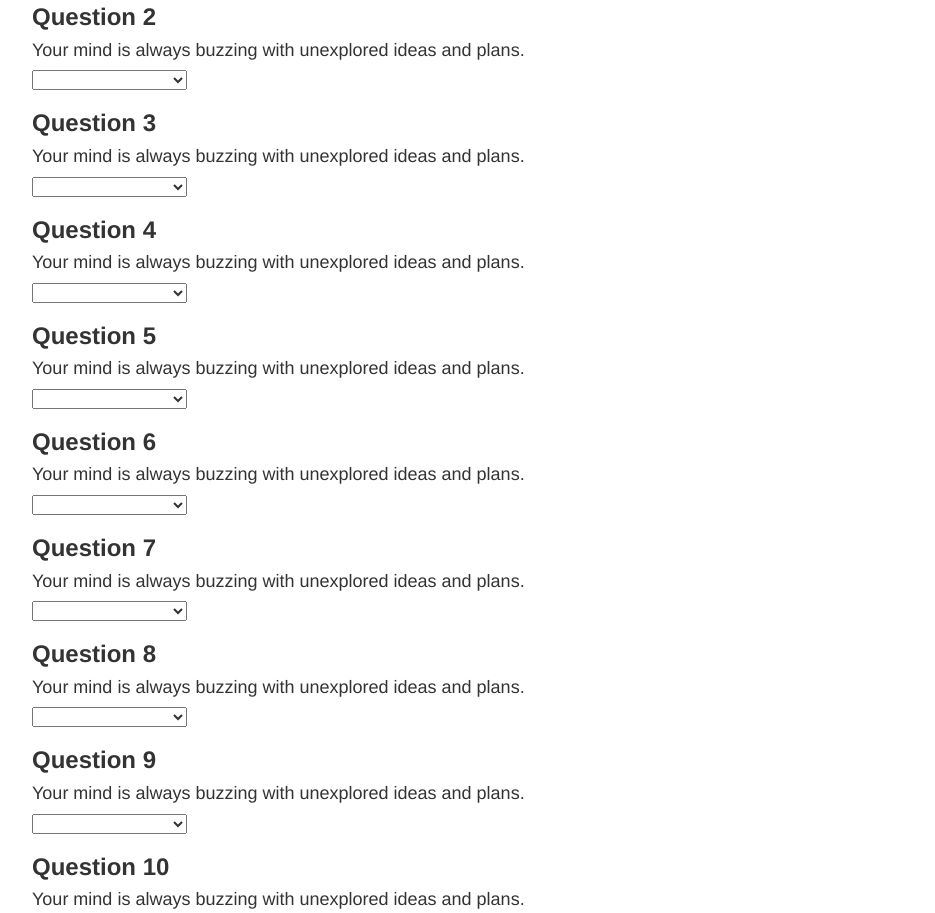
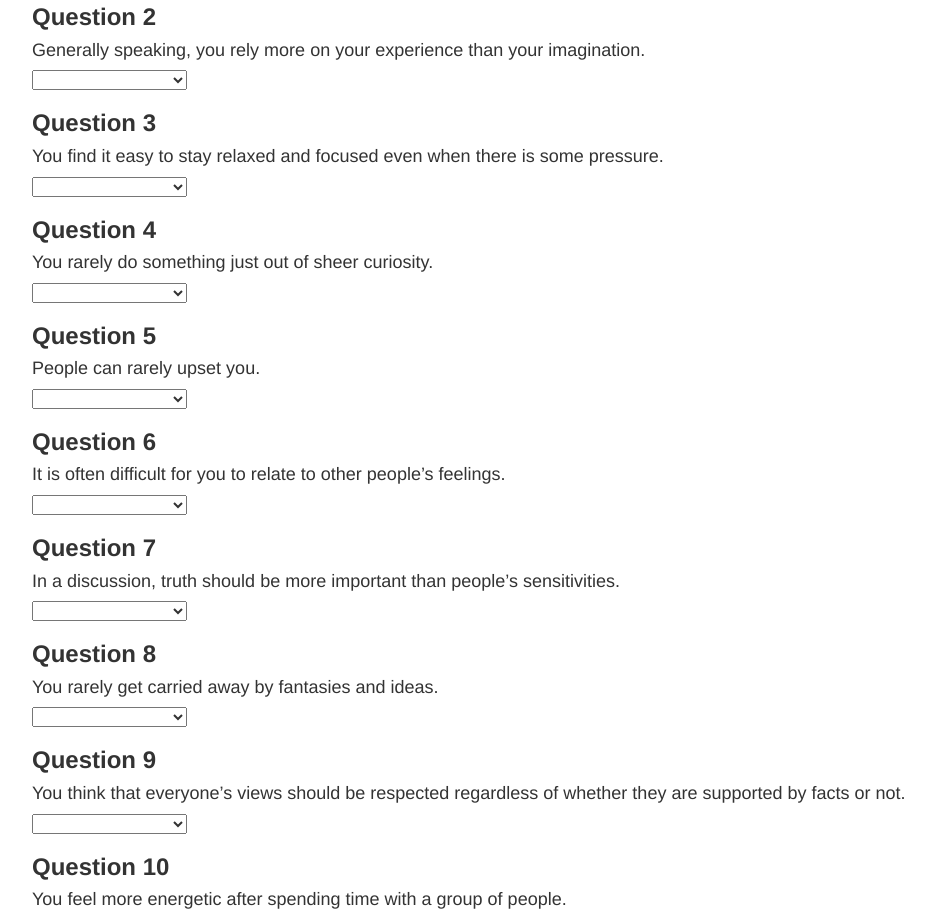
Before and after one commit to adnanniaz77/FriendFinder, a website: page app/public/survey.html in a window 1280 px wide. Shown: the part 411-1324 px from the top of the page, without its empty margins (38-973 px from the left). Drawn offline with nearby package versions, Linux system fonts and the light colour scheme.

Commit message:
working on survey form elements

```diff
--- a/app/public/survey.html
+++ b/app/public/survey.html
@@ -36,7 +36,7 @@
         </select>
 
         <h3><strong>Question 2</strong></h3>
-        <h4>Your mind is always buzzing with unexplored ideas and plans.</h4>
+        <h4>Generally speaking, you rely more on your experience than your imagination.</h4>
         <select class="chosen-select" id="q1" style="display: ;">
             <option value=""></option>
             <option value="1">1 (Strongly Disagree)</option>
@@ -47,7 +47,7 @@
         </select>
 
         <h3><strong>Question 3</strong></h3>
-        <h4>Your mind is always buzzing with unexplored ideas and plans.</h4>
+        <h4>You find it easy to stay relaxed and focused even when there is some pressure.</h4>
         <select class="chosen-select" id="q1" style="display: ;">
             <option value=""></option>
             <option value="1">1 (Strongly Disagree)</option>
@@ -58,7 +58,7 @@
         </select>
 
         <h3><strong>Question 4</strong></h3>
-        <h4>Your mind is always buzzing with unexplored ideas and plans.</h4>
+        <h4>You rarely do something just out of sheer curiosity.</h4>
         <select class="chosen-select" id="q1" style="display: ;">
             <option value=""></option>
             <option value="1">1 (Strongly Disagree)</option>
@@ -69,7 +69,8 @@
         </select>
 
         <h3><strong>Question 5</strong></h3>
-        <h4>Your mind is always buzzing with unexplored ideas and plans.</h4>
+        <h4>People can rarely upset you.
+        </h4>
         <select class="chosen-select" id="q1" style="display: ;">
             <option value=""></option>
             <option value="1">1 (Strongly Disagree)</option>
@@ -80,7 +81,7 @@
         </select>
 
         <h3><strong>Question 6</strong></h3>
-        <h4>Your mind is always buzzing with unexplored ideas and plans.</h4>
+        <h4>It is often difficult for you to relate to other people’s feelings.</h4>
         <select class="chosen-select" id="q1" style="display: ;">
             <option value=""></option>
             <option value="1">1 (Strongly Disagree)</option>
@@ -91,7 +92,8 @@
         </select>
 
         <h3><strong>Question 7</strong></h3>
-        <h4>Your mind is always buzzing with unexplored ideas and plans.</h4>
+        <h4>In a discussion, truth should be more important than people’s sensitivities.
+        </h4>
         <select class="chosen-select" id="q1" style="display: ;">
             <option value=""></option>
             <option value="1">1 (Strongly Disagree)</option>
@@ -102,7 +104,7 @@
         </select>
 
         <h3><strong>Question 8</strong></h3>
-        <h4>Your mind is always buzzing with unexplored ideas and plans.</h4>
+        <h4>You rarely get carried away by fantasies and ideas.</h4>
         <select class="chosen-select" id="q1" style="display: ;">
             <option value=""></option>
             <option value="1">1 (Strongly Disagree)</option>
@@ -113,7 +115,8 @@
         </select>
 
         <h3><strong>Question 9</strong></h3>
-        <h4>Your mind is always buzzing with unexplored ideas and plans.</h4>
+        <h4>You think that everyone’s views should be respected regardless of whether they are supported by facts or
+            not.</h4>
         <select class="chosen-select" id="q1" style="display: ;">
             <option value=""></option>
             <option value="1">1 (Strongly Disagree)</option>
@@ -124,7 +127,7 @@
         </select>
 
         <h3><strong>Question 10</strong></h3>
-        <h4>Your mind is always buzzing with unexplored ideas and plans.</h4>
+        <h4>You feel more energetic after spending time with a group of people.</h4>
         <select class="chosen-select" id="q1" style="display: ;">
             <option value=""></option>
             <option value="1">1 (Strongly Disagree)</option>
@@ -162,6 +165,13 @@
     <script src="https://stackpath.bootstrapcdn.com/bootstrap/4.3.1/js/bootstrap.min.js"
         integrity="sha384-JjSmVgyd0p3pXB1rRibZUAYoIIy6OrQ6VrjIEaFf/nJGzIxFDsf4x0xIM+B07jRM"
         crossorigin="anonymous"></script>
+    <script src="https://code.jquery.com/jquery-3.4.1.min.js"
+        integrity="sha256-CSXorXvZcTkaix6Yvo6HppcZGetbYMGWSFlBw8HfCJo=" crossorigin="anonymous"></script>
+    <script>
+        $(document).ready(() => {
+            console.log('hi');
+        })
+    </script>
 </body>
 
 </html>
```
